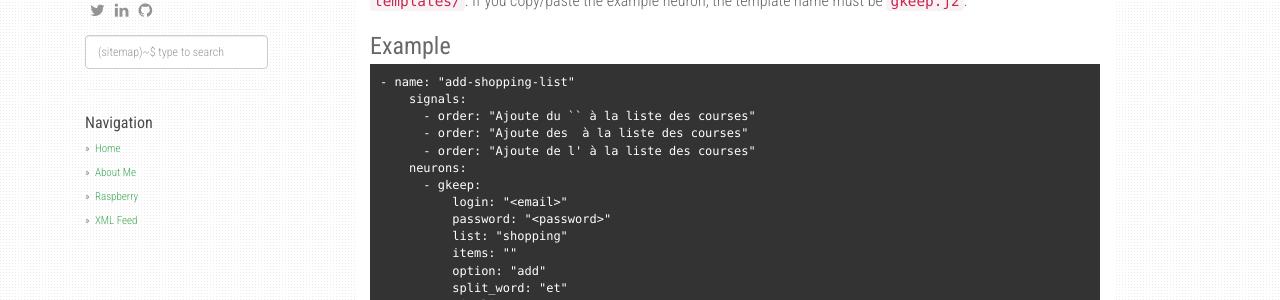
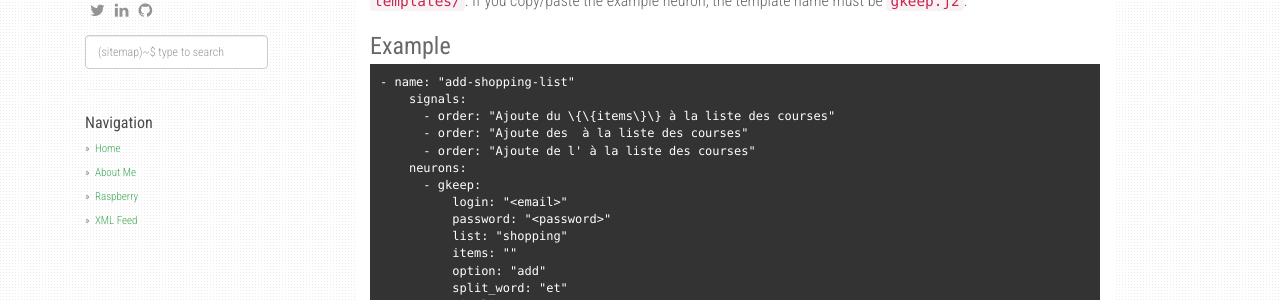
Before and after one commit to vbouchet31/vbouchet31.github.io, a Jekyll site: the page built from _posts/2019-01-16-kalliope-gkeep.markdown, in a window 1280 px wide. Shown: the part 268-568 px from the top of the page. Built offline with Jekyll 4.4.1, drawn with Linux system fonts in a browser that asks for light colours; nearby versions of some CDN libraries; some of the changed text lies outside the part shown.

Commit message:
Create post for kalliope and gkeep.

````diff
--- a/_posts/2019-01-16-kalliope-gkeep.markdown
+++ b/_posts/2019-01-16-kalliope-gkeep.markdown
@@ -19,7 +19,7 @@ The given synapse example must be created in `brains/`. The given template examp
 ```
 - name: "add-shopping-list"
     signals:
-      - order: "Ajoute du `{{items}}` à la liste des courses"
+      - order: "Ajoute du \{\{items\}\} à la liste des courses"
       - order: "Ajoute des {{items}} à la liste des courses"
       - order: "Ajoute de l'{{items}} à la liste des courses"
     neurons:
````
